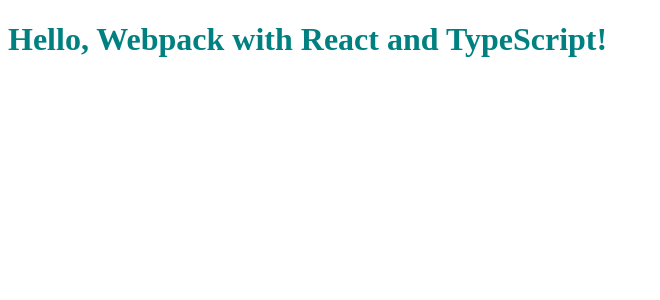
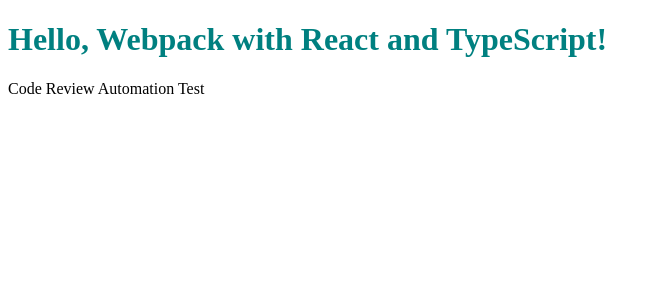
Before and after one commit to 71summernight/webpack-tutorial, a React app: page / in a window 1280 px wide. Shown: the top 300 px of the page, without its empty margins (0-660 px from the left). Built offline with nearby package versions, Linux system fonts and the light colour scheme.

Commit message:
Add: 코드리뷰 자동화 테스트 (Welcome 인터페이스 추가)

```diff
--- a/src/App.tsx
+++ b/src/App.tsx
@@ -1,9 +1,20 @@
 import './styles.css';
 
+interface Welcome {
+  title: string;
+  subtitle: string;
+}
+
 function App() {
+  const welcomeData: Welcome = {
+    title: 'Hello, Webpack with React and TypeScript!',
+    subtitle: 'Code Review Automation Test',
+  };
+
   return (
     <div>
-      <h1>Hello, Webpack with React and TypeScript!</h1>
+      <h1>{welcomeData.title}</h1>
+      <p>{welcomeData.subtitle}</p>
     </div>
   );
 }
```
